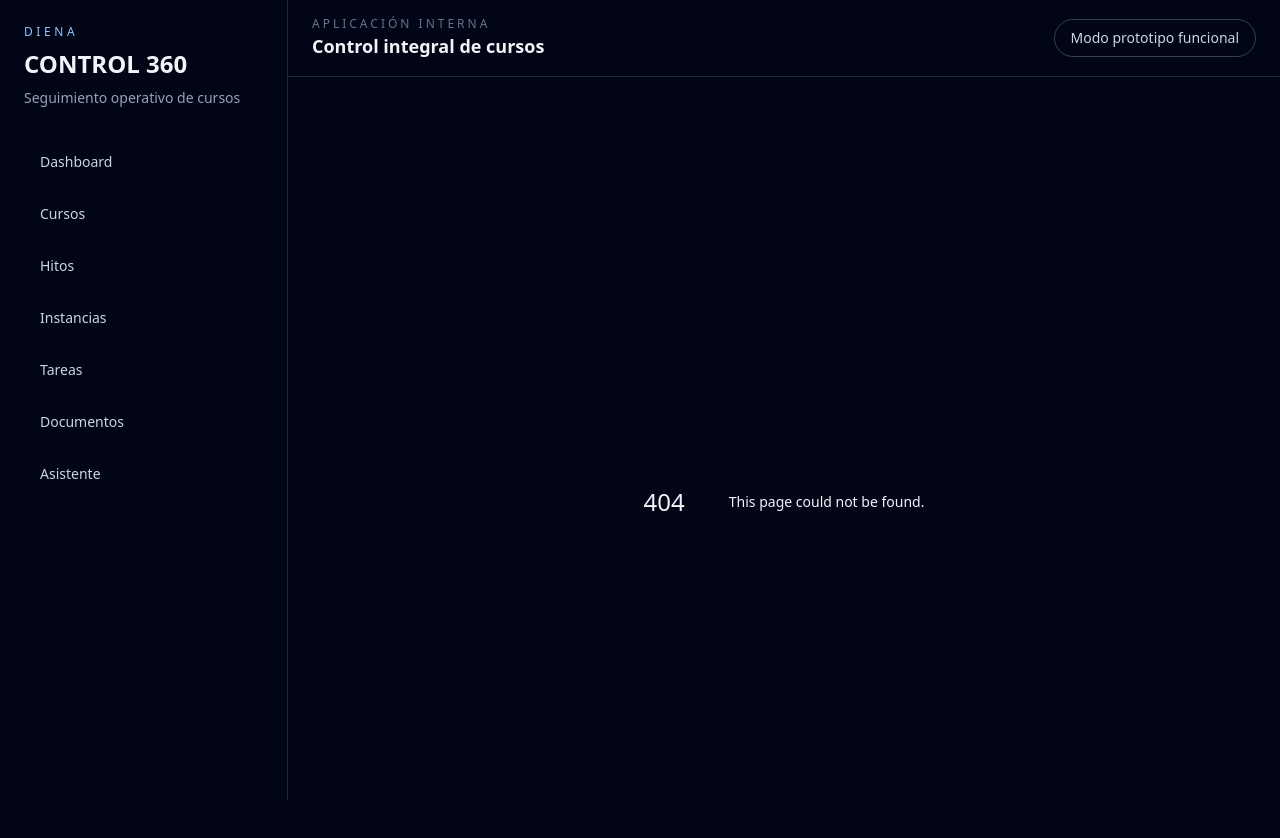
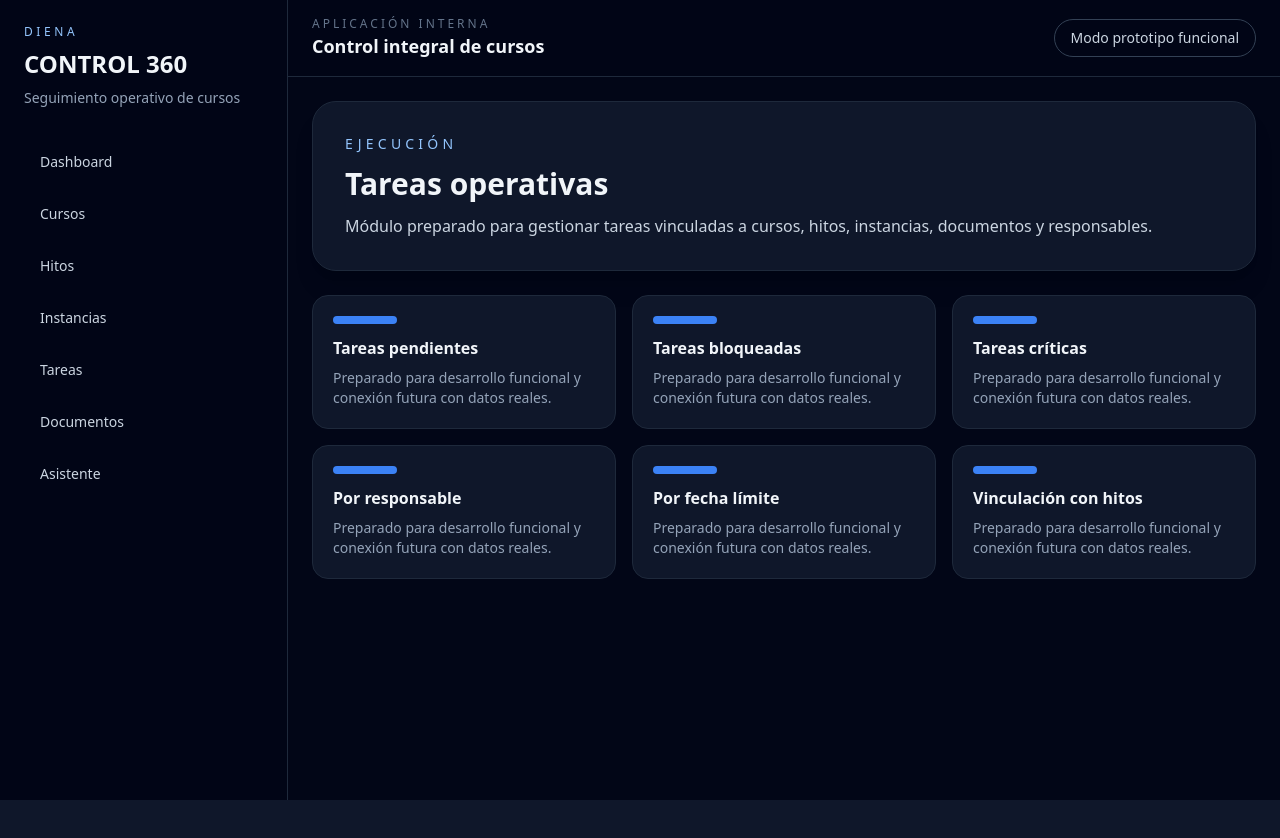
Before and after one commit to mgomlo4-bot/diena-control-360, a Next.js app: page /tareas in a window 1280 px wide. Before the commit this address had no page. Shown: the top 838 px of the page. After the commit the page ends 800 px from the top, so only its background shows below. Built offline with nearby package versions, Linux system fonts and the light colour scheme.

Commit message:
Añadir página base de tareas

```diff
--- /dev/null
+++ b/app/tareas/page.tsx
@@ -0,0 +1,19 @@
+import ModulePlaceholder from '../../components/ModulePlaceholder';
+
+export default function TareasPage() {
+  return (
+    <ModulePlaceholder
+      eyebrow="Ejecución"
+      title="Tareas operativas"
+      description="Módulo preparado para gestionar tareas vinculadas a cursos, hitos, instancias, documentos y responsables."
+      items={[
+        'Tareas pendientes',
+        'Tareas bloqueadas',
+        'Tareas críticas',
+        'Por responsable',
+        'Por fecha límite',
+        'Vinculación con hitos',
+      ]}
+    />
+  );
+}
```
